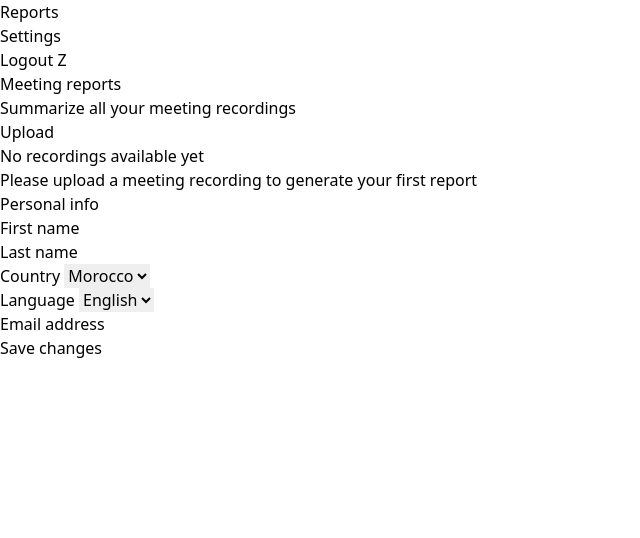
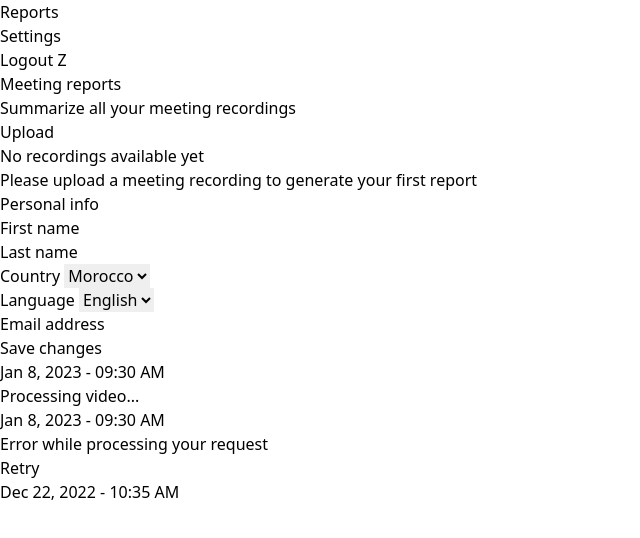
Before and after one commit to rejoan121615/Dashboard---Figma-to-Tailwind, a website: page Homepage.html in a window 1280 px wide. Shown: the whole page, without its empty margins (0-640 px from the left). Drawn offline with Linux system fonts and the light colour scheme.

Commit message:
some changes in main section in html home page

```diff
--- a/Homepage.html
+++ b/Homepage.html
@@ -92,29 +92,65 @@
 
         <!--  -->
         <div>
+
           <div>
             <div>
-              <span></span>
-              <span></span>
+              <p>
+                <span>Jan 8, 2023</span>
+                <span>- 09:30 AM</span>
+              </p>
+            </div>
+            <div>
+              <div>
+                <div></div>
+                <div>
+                  <p>Processing video...</p>
+                </div>
+              </div>
+            </div>
+          </div>
+
+          <div>
+            <div>
+              <p>
+                <span>Jan 8, 2023</span>
+                <span>- 09:30 AM</span>
+              </p>
+            </div>
+            <div>
+              <div>
+                <div></div>
+                <div>
+                  <h5>Error while processing your request</h5>
+                </div>
+              </div>
+              <div>
+                <button>Retry</button>
+                <span></span>
+              </div>
+            </div>
+          </div>
+
+          <div>
+            <div>
+              <p>
+                <span>Dec 22, 2022</span>
+                <span>- 10:35 AM</span>
+              </p>
             </div>
             <div></div>
           </div>
+
           <div>
             <div></div>
             <div></div>
           </div>
+
           <div>
             <div></div>
             <div></div>
           </div>
-          <div>
-            <div></div>
-            <div></div>
-          </div>
-          <div>
-            <div></div>
-            <div></div>
-          </div>
+
           <div>
             <div></div>
             <div></div>
```
